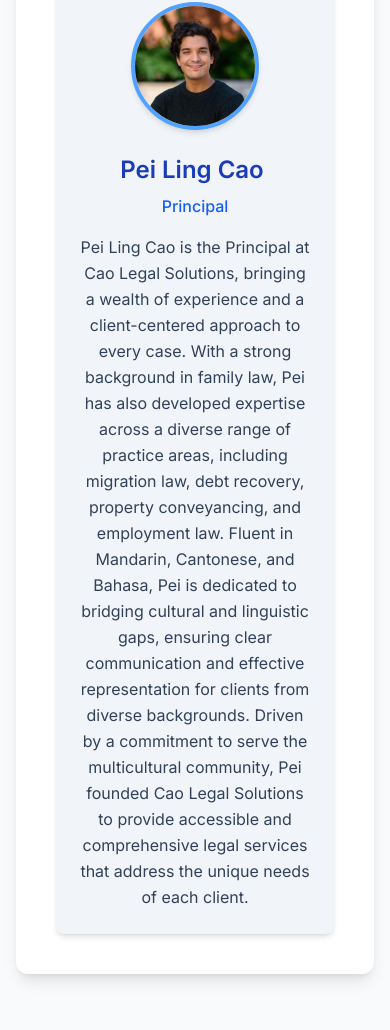
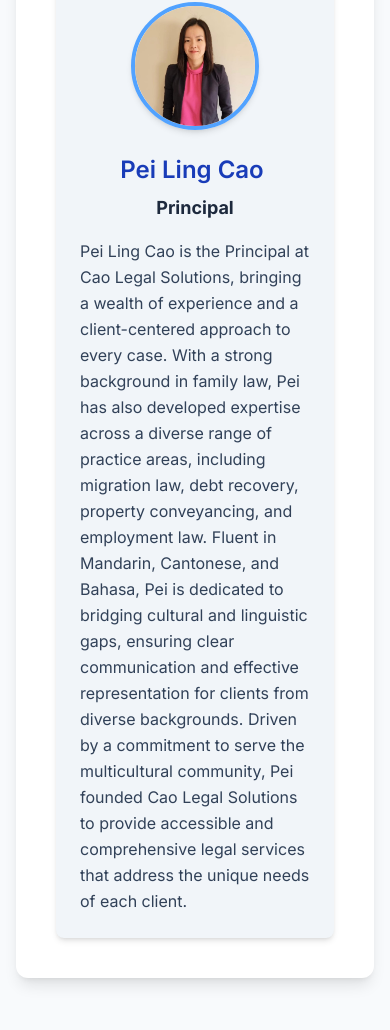
Before and after one commit to wkeong00/peilaw-demo, a Next.js app: page /about in a window 390 px wide. Shown: the part 1392-2422 px from the top of the page. Built offline with nearby package versions, Linux system fonts and the light colour scheme.

Commit message:
merge img

```diff
--- a/src/app/about/page.tsx
+++ b/src/app/about/page.tsx
@@ -2,7 +2,7 @@
 
 import React from 'react';
 import Image from "next/image";
-import p5 from "../../../public/aboutphoto/p-5.jpeg";
+import pei1 from "../../../public/aboutphoto/peilingimg.jpg";
 
 const About = () => {
     const teamMembers = [
@@ -10,7 +10,7 @@ const About = () => {
             name: 'Pei Ling Cao ',
             title: 'Principal',
             bio: 'Pei Ling Cao is the Principal at Cao Legal Solutions, bringing a wealth of experience and a client-centered approach to every case. With a strong background in family law, Pei has also developed expertise across a diverse range of practice areas, including migration law, debt recovery, property conveyancing, and employment law. Fluent in Mandarin, Cantonese, and Bahasa, Pei is dedicated to bridging cultural and linguistic gaps, ensuring clear communication and effective representation for clients from diverse backgrounds. Driven by a commitment to serve the multicultural community, Pei founded Cao Legal Solutions to provide accessible and comprehensive legal services that address the unique needs of each client.',
-            image: p5,
+            image: pei1,
         },
         // {
         //     name: 'Sarah Chen',
@@ -64,8 +64,8 @@ const About = () => {
                                     }} // Fallback image
                                 />
                                 <h4 className="text-2xl font-semibold text-blue-800 mb-2">{member.name}</h4>
-                                <p className="text-blue-600 font-medium mb-4">{member.title}</p>
-                                <p className="text-md leading-relaxed text-slate-700">{member.bio}</p>
+                                <p className="text-black-700 font-bold text-lg mb-4">{member.title}</p>
+                                <p className="text-md leading-relaxed text-slate-700 text-left md:text-center whitespace-pre-line">{member.bio}</p>
                             </div>
                         ))}
                     </div>
--- a/src/app/contact/page.tsx
+++ b/src/app/contact/page.tsx
@@ -10,7 +10,7 @@ export default function Contact() {
         event.preventDefault();
         setResult("Sending....");
         const formData = new FormData(event.target as HTMLFormElement);
-        formData.append("access_key", "cae8d009-9e33-4315-8967-ef983d3b2f40");
+        formData.append("access_key", "abe87676-2adf-4026-ab8a-77895809e808");
 
         const response = await fetch("https://api.web3forms.com/submit", {
             method: "POST",
```
Also changed, not shown: public/aboutphoto/peilingimg.jpg (added).
